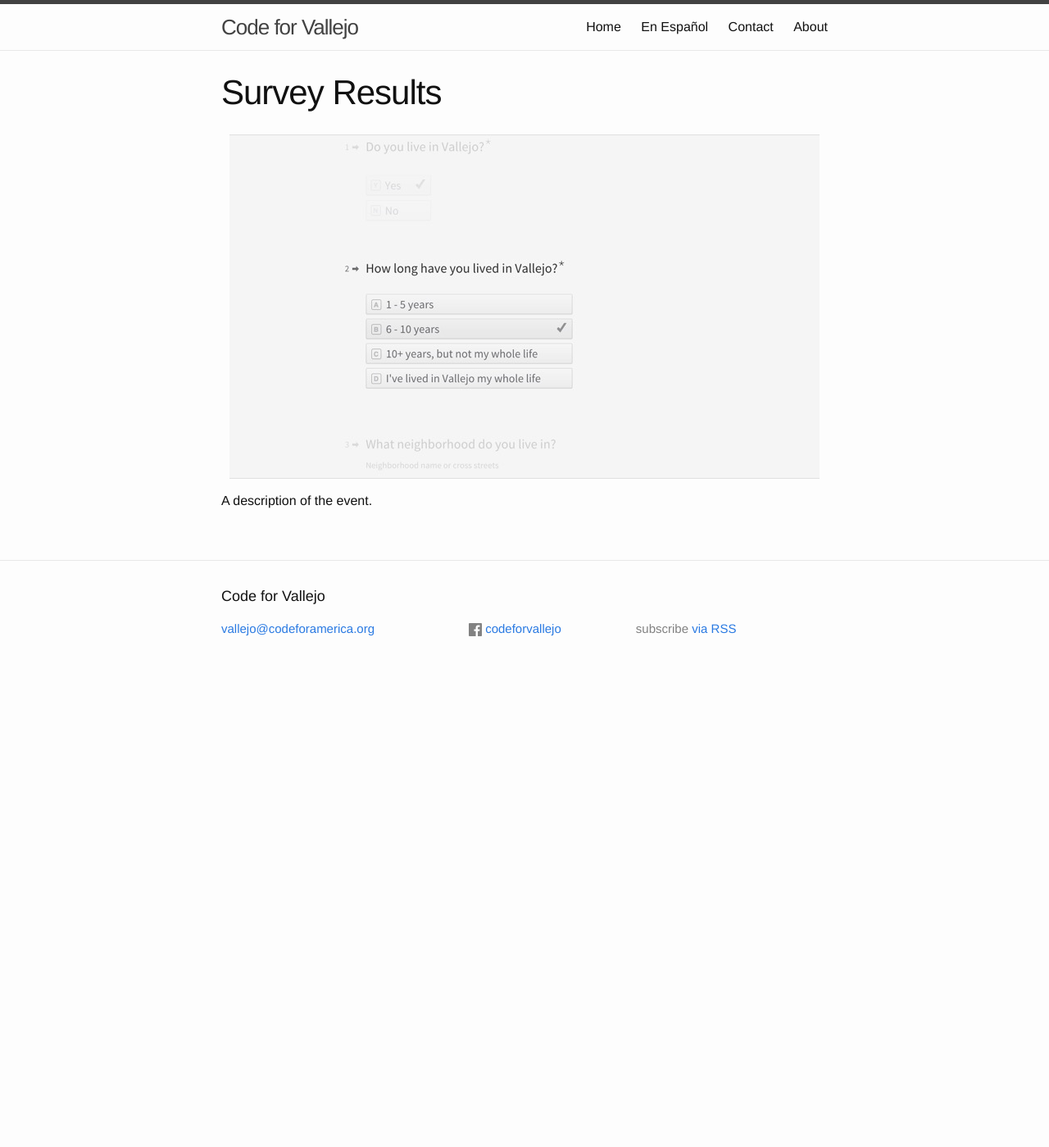
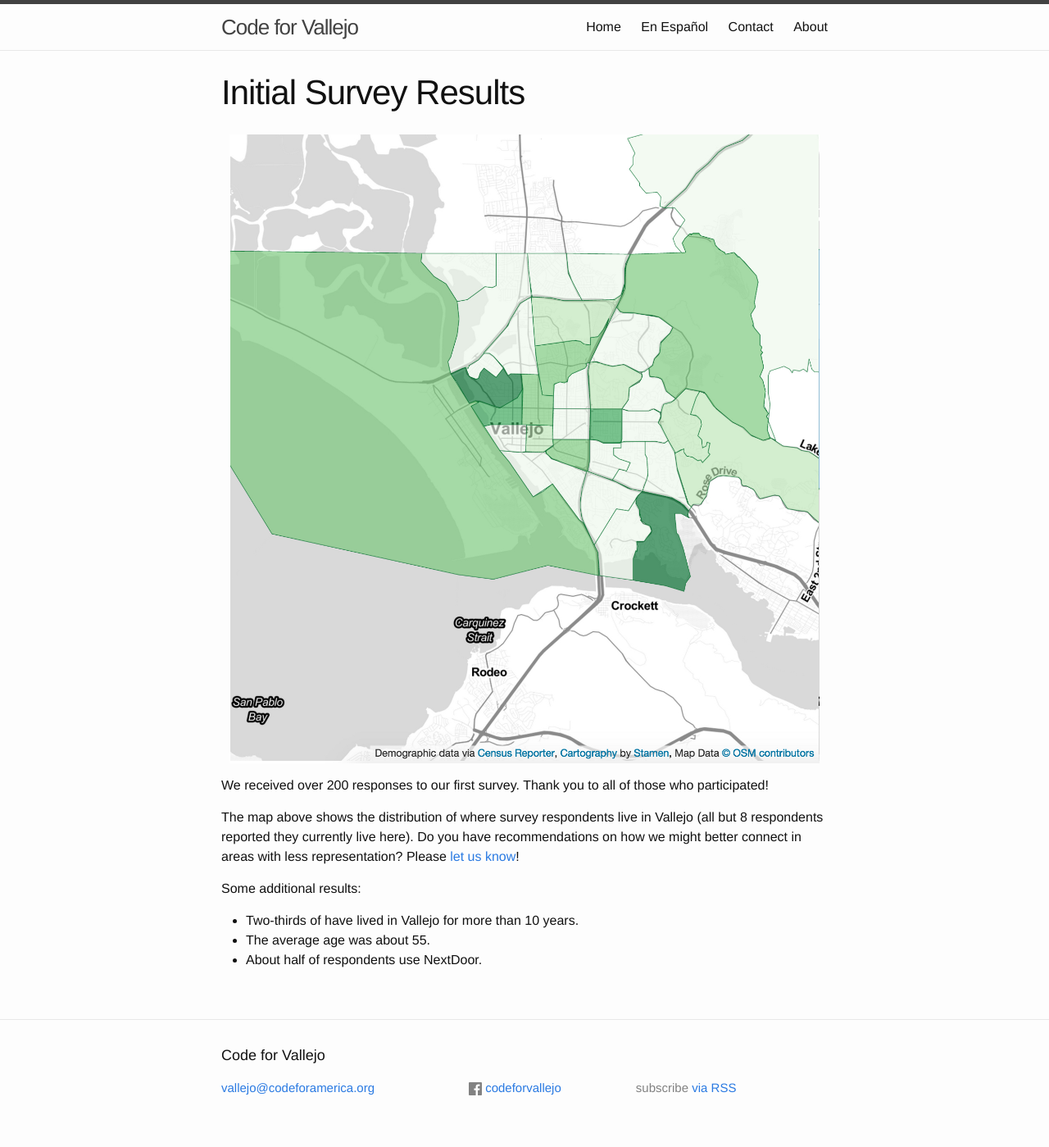
Before and after one commit to codeforamerica/code_for_vallejo, a Jekyll site: the page built from _posts/2015-04-24-survey-results.md, in a window 1280 px wide. Shown: the whole page at 82% size. Built offline with Jekyll 4.4.1, drawn with Linux system fonts in a browser that asks for light colours; before the commit the page ends 900 px from its top, so only the background shows below that.

Commit message:
survey results post

```diff
--- a/_posts/2015-04-24-survey-results.md
+++ b/_posts/2015-04-24-survey-results.md
@@ -1,12 +1,20 @@
 ---
 layout:  post
-title:   "Survey Results"
+title:   "Initial Survey Results"
 date:    2015-04-24 00:00:00
-preview-image: assets/images/survey_preview.jpg
-snippet: We put together a quick 10-15 minute survey to gather information about the people in the city, their neighborhoods, and their technology use.
-home-image: assets/images/survey_preview.jpg
+preview-image: assets/images/survey_map.jpg
+snippet: Take a look at some of the results from our first survey.
+home-image: assets/images/survey_map.jpg
 ---
 
 <img class="post-home-img" src="{{ page.home-image | prepend: site.baseurl }}">
 
-A description of the event.
+We received over 200 responses to our first survey. Thank you to all of those who participated!
+
+The map above shows the distribution of where survey respondents live in Vallejo (all but 8 respondents reported they currently live here). Do you have recommendations on how we might better connect in areas with less representation? Please [let us know](mailto:vallejo@codeforamerica.org)!
+
+Some additional results:
+
+* Two-thirds of have lived in Vallejo for more than 10 years.
+* The average age was about 55.
+* About half of respondents use NextDoor.
```
Also changed, not shown: _drafts/2015-03-30-peace-justice-forum.md (renamed from _posts/2015-03-30-peace-justice-forum.md), _drafts/2015-04-01-health-fair.md (renamed from _posts/2015-04-01-health-fair.md), _drafts/2015-04-09-leaven-event.md (renamed from _posts/2015-04-09-leaven-event.md), assets/images/survey_map.jpg (added).
